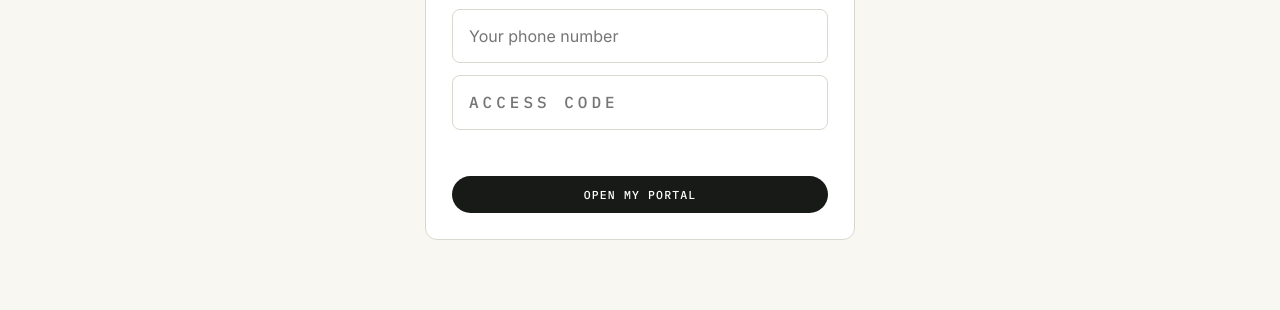
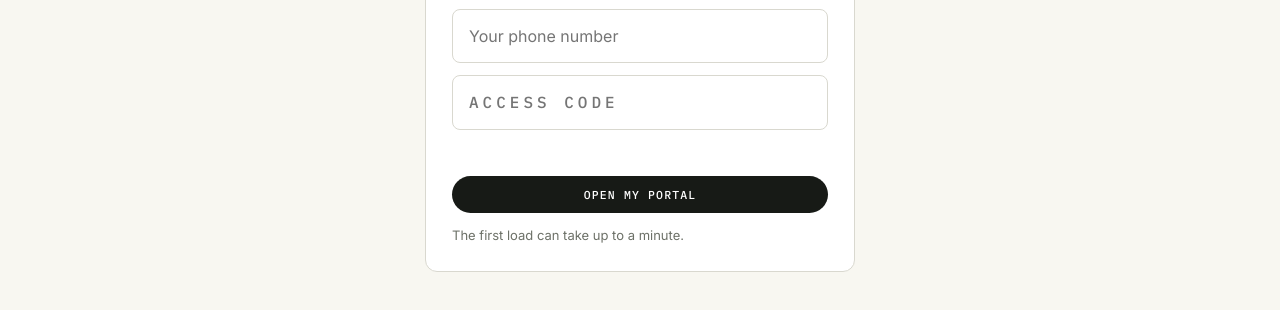
Before and after one commit to nk0556380-eng/Nexora-Website, a plain HTML site: page portal.html in a window 1280 px wide. Shown: the part 324-634 px from the top of the page. Drawn offline with Linux system fonts and the light colour scheme.

Commit message:
Update portal.html

```diff
--- a/portal.html
+++ b/portal.html
@@ -36,7 +36,7 @@ input{font:inherit;padding:14px 16px;border:1px solid var(--ln);border-radius:8p
 <main>
 <form id="login" class="card"><span class="lab">Client portal</span><h1>See your project status</h1><p>Use the phone number you gave us and the access code we sent you on WhatsApp.</p>
 <input id="phone" type="tel" inputmode="tel" placeholder="Your phone number" autocomplete="tel" required><input id="code" placeholder="ACCESS CODE" maxlength="6" autocomplete="one-time-code" required>
-<div id="err" role="alert"></div><button class="pill" id="go" type="submit">Open my portal</button></form>
+<div id="err" role="alert"></div><button class="pill" id="go" type="submit">Open my portal</button><p style="font-size:13px">The first load can take up to a minute.</p></form>
 <div id="app" hidden>
 <div class="top"><div><span class="lab" id="biz"></span><h1 id="hi"></h1><p id="svc"></p></div><span class="chip" id="chip"></span></div>
 <div class="tl" id="tl"></div>
```
